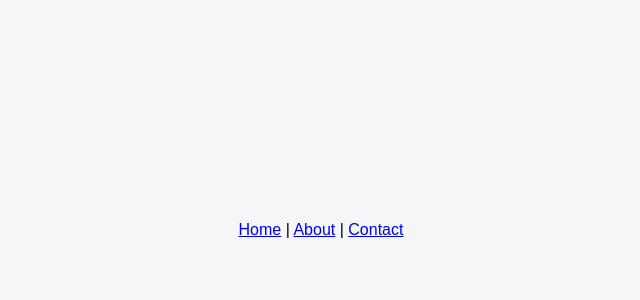
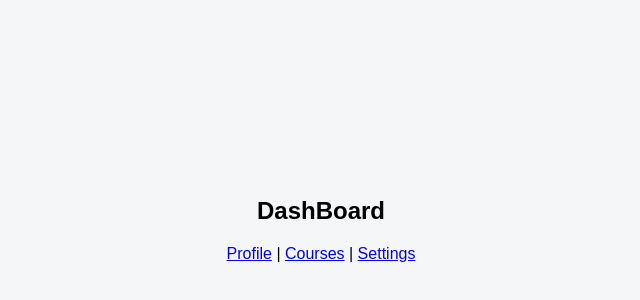
Before and after one commit to arjuntelange/react-practice, a React (Vite) app: page /dashboard in a window 1280 px wide. Shown: the part 170-470 px from the top of the page, without its empty margins (319-959 px from the left). Built offline with nearby package versions, Linux system fonts and the light colour scheme.

Commit message:
implement nested routing with dashboard and outlet

```diff
--- a/src/App.jsx
+++ b/src/App.jsx
@@ -1,33 +1,20 @@
-import { Routes, Route, NavLink } from "react-router-dom";
+import { Routes, Route } from "react-router-dom";
 import "./App.css";
-import Home from "./routing/student-portal/Home";
-import About from "./routing/student-portal/About";
-import Contact from "./routing/student-portal/Contact";
+import Dashboard from "./routing/dashboard/Dashboard";
+import Profile from "./routing/dashboard/Profile";
+import Courses from "./routing/dashboard/Courses";
+import Settings from "./routing/dashboard/Settings";
 
 function App() {
-  const getActiveClass = ({ isActive }) => (isActive ? "active" : "");
-
   return (
     <>
       <div className="main-container">
-        <nav>
-          <NavLink to="/" className={getActiveClass}>
-            Home
-          </NavLink>
-          {" | "}
-          <NavLink to="/About" className={getActiveClass}>
-            About
-          </NavLink>
-          {" | "}
-          <NavLink to="/Contact" className={getActiveClass}>
-            Contact
-          </NavLink>
-        </nav>
-
         <Routes>
-          <Route path="/" element={<Home />}></Route>
-          <Route path="/About" element={<About />} />
-          <Route path="/Contact" element={<Contact />} />
+          <Route path="/dashboard" element={<Dashboard />}>
+            <Route path="profile" element={<Profile />} />
+            <Route path="courses" element={<Courses />} />
+            <Route path="settings" element={<Settings />} />
+          </Route>
         </Routes>
       </div>
     </>
--- /dev/null
+++ b/src/routing/dashboard/Courses.jsx
@@ -0,0 +1,9 @@
+import React from 'react'
+
+function Courses() {
+  return (
+    <h1>Course Page</h1>
+  )
+}
+
+export default Courses
--- /dev/null
+++ b/src/routing/dashboard/Dashboard.jsx
@@ -0,0 +1,20 @@
+import React from "react";
+import { Outlet, NavLink } from "react-router-dom";
+
+function Dashboard() {
+  return (
+    <>
+      <h2>DashBoard</h2>
+      <nav>
+        <NavLink to="profile">Profile</NavLink>
+        {" | "}
+        <NavLink to="courses">Courses</NavLink>
+        {" | "}
+        <NavLink to="settings">Settings</NavLink>
+      </nav>
+      <Outlet />
+    </>
+  );
+}
+
+export default Dashboard;
--- /dev/null
+++ b/src/routing/dashboard/Profile.jsx
@@ -0,0 +1,9 @@
+import React from 'react'
+
+function Profile() {
+  return (
+    <h1>Profile Page</h1>
+  )
+}
+
+export default Profile
--- /dev/null
+++ b/src/routing/dashboard/Settings.jsx
@@ -0,0 +1,9 @@
+import React from 'react'
+
+function Settings() {
+  return (
+    <h1>Setting Page</h1>
+  )
+}
+
+export default Settings
```
